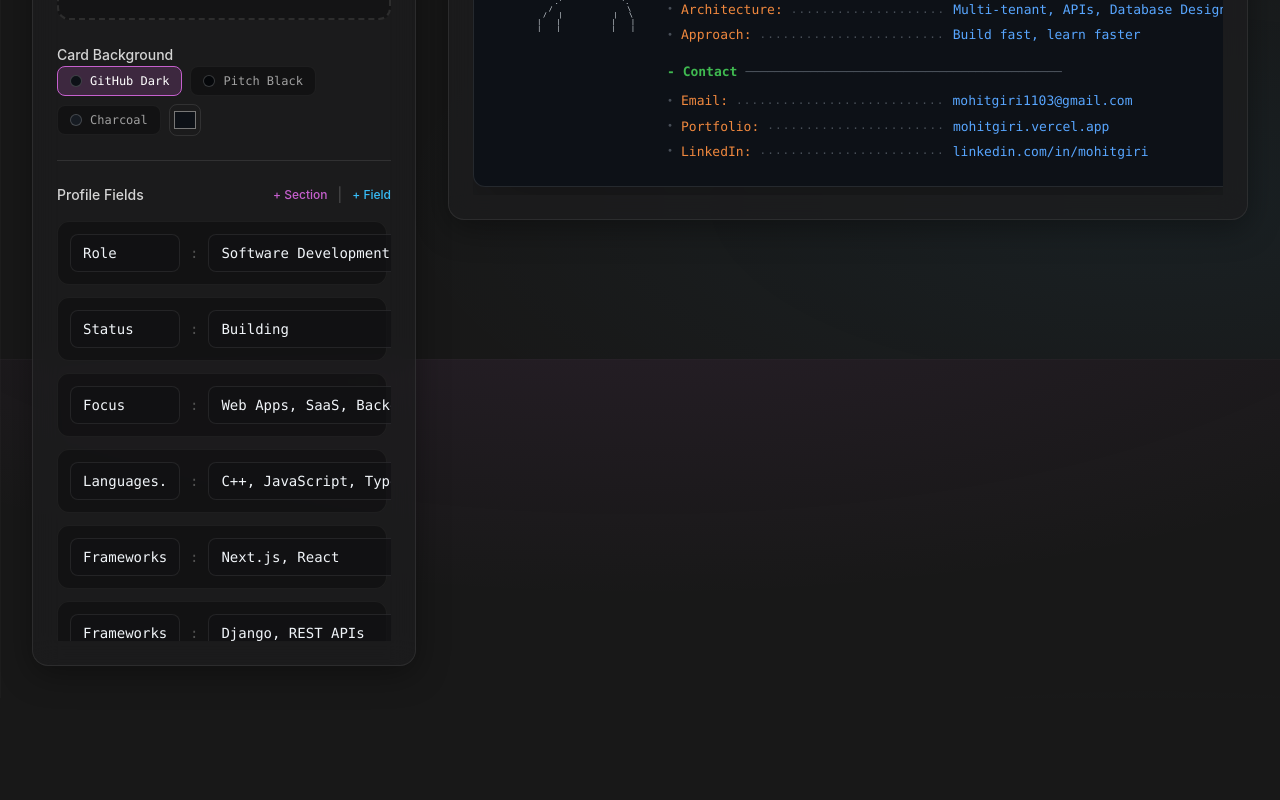
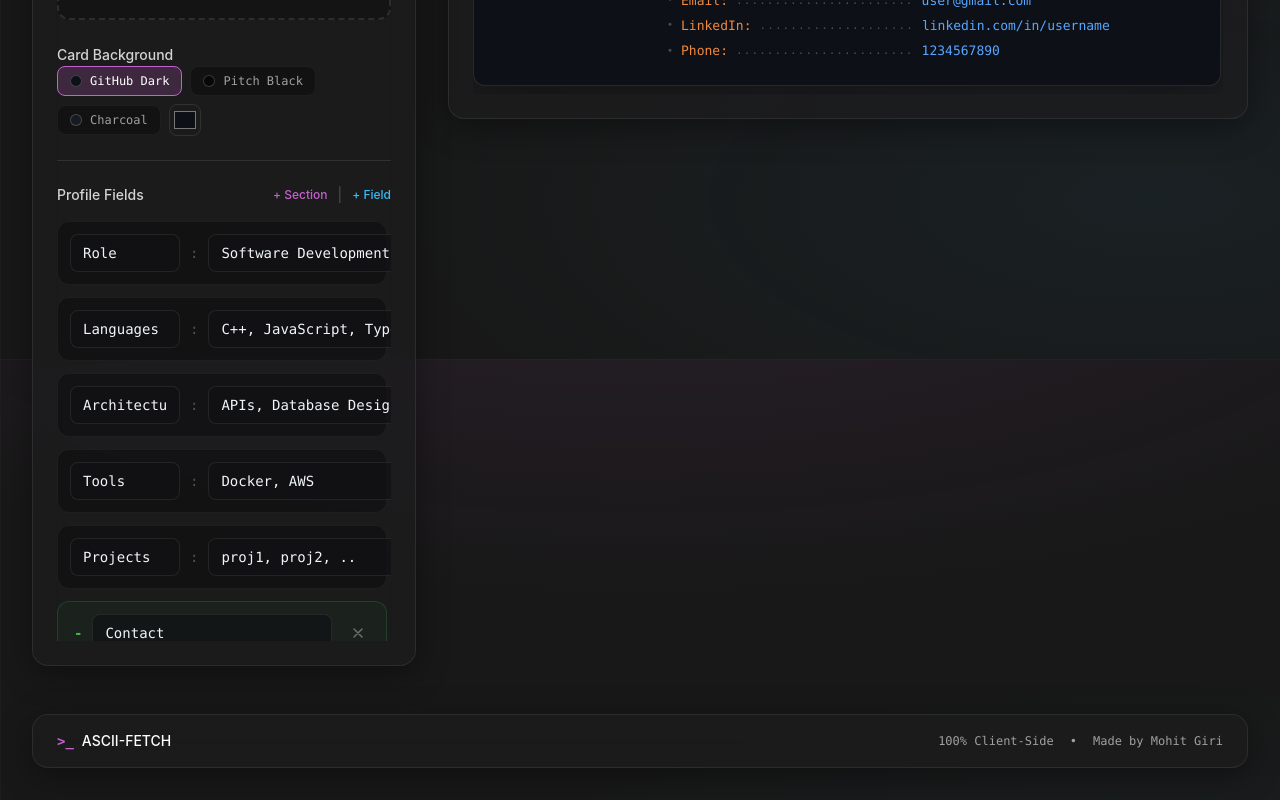
Before and after one commit to girimohit/ascii-fetch, a React (Vite) app: page / in a window 1280 px wide. Shown: the part 441-1241 px from the top of the page. Before the commit the page ends 1139 px from the top, so only its background shows below. Built offline with nearby package versions, Linux system fonts and the light colour scheme.

Commit message:
Add footer

```diff
--- a/src/App.tsx
+++ b/src/App.tsx
@@ -1,6 +1,7 @@
 import { useState, useEffect, useRef } from 'react';
 import { toPng } from 'html-to-image';
 import Header from './components/Header';
+import Footer from './components/Footer';
 import PhotoUploader from './components/PhotoUploader';
 import FieldEditor from './components/FieldEditor';
 import ReadmeCard from './components/ReadmeCard';
@@ -10,18 +11,14 @@ import type { ProfileField } from './types';
 
 const INITIAL_FIELDS: ProfileField[] = [
   { id: '1', key: 'Role', value: 'Software Development Engineer' },
-  { id: '2', key: 'Status', value: 'Building' },
-  { id: '3', key: 'Focus', value: 'Web Apps, SaaS, Backend Systems' },
-  { id: '4', key: 'Languages.Core', value: 'C++, JavaScript, TypeScript, Python' },
-  { id: '5', key: 'Frameworks.Frontend', value: 'Next.js, React' },
-  { id: '6', key: 'Frameworks.Backend', value: 'Django, REST APIs' },
-  { id: '7', key: 'DevOps', value: 'Docker, AWS' },
-  { id: '8', key: 'Architecture', value: 'Multi-tenant, APIs, Database Design' },
-  { id: '9', key: 'Approach', value: 'Build fast, learn faster' },
-  { id: '10', key: 'Contact', value: '', isSectionHeader: true },
-  { id: '11', key: 'Email', value: 'mohitgiri1103@gmail.com' },
-  { id: '12', key: 'Portfolio', value: 'mohitgiri.vercel.app' },
-  { id: '13', key: 'LinkedIn', value: 'linkedin.com/in/mohitgiri' },
+  { id: '2', key: 'Languages', value: 'C++, JavaScript, TypeScript, Python' },
+  { id: '3', key: 'Architecture', value: 'APIs, Database Design' },
+  { id: '4', key: 'Tools', value: 'Docker, AWS' },
+  { id: '5', key: 'Projects', value: 'proj1, proj2, ..' },
+  { id: '6', key: 'Contact', value: '', isSectionHeader: true },
+  { id: '7', key: 'Email', value: 'user@gmail.com' },
+  { id: '8', key: 'LinkedIn', value: 'linkedin.com/in/username' },
+  { id: '9', key: 'Phone', value: '1234567890' },
 ];
 
 const CARD_BG_PRESETS = [
@@ -256,6 +253,8 @@ export default function App() {
 
         </div>
       </main>
+
+      <Footer />
     </div>
   );
 }
--- /dev/null
+++ b/src/components/Footer.tsx
@@ -0,0 +1,20 @@
+export default function Footer() {
+  return (
+    <footer className="max-w-8xl w-full mx-auto px-4 sm:px-6 lg:px-8 pb-8 pt-4">
+      <div className="glass-panel rounded-2xl px-6 py-4 flex flex-col sm:flex-row items-center justify-between gap-3 text-xs sm:text-sm text-neutral-400">
+        <div className="flex items-center gap-2">
+          <span className="text-[#C660CE] font-mono font-bold">&gt;_</span>
+          <span>
+            <strong className="text-white font-medium">ASCII-FETCH</strong>
+          </span>
+        </div>
+
+        <div className="flex items-center gap-4 text-xs font-mono text-neutral-400">
+          <span>100% Client-Side</span>
+          <span>•</span>
+          <span>Made by Mohit Giri</span>
+        </div>
+      </div>
+    </footer>
+  );
+}
```
